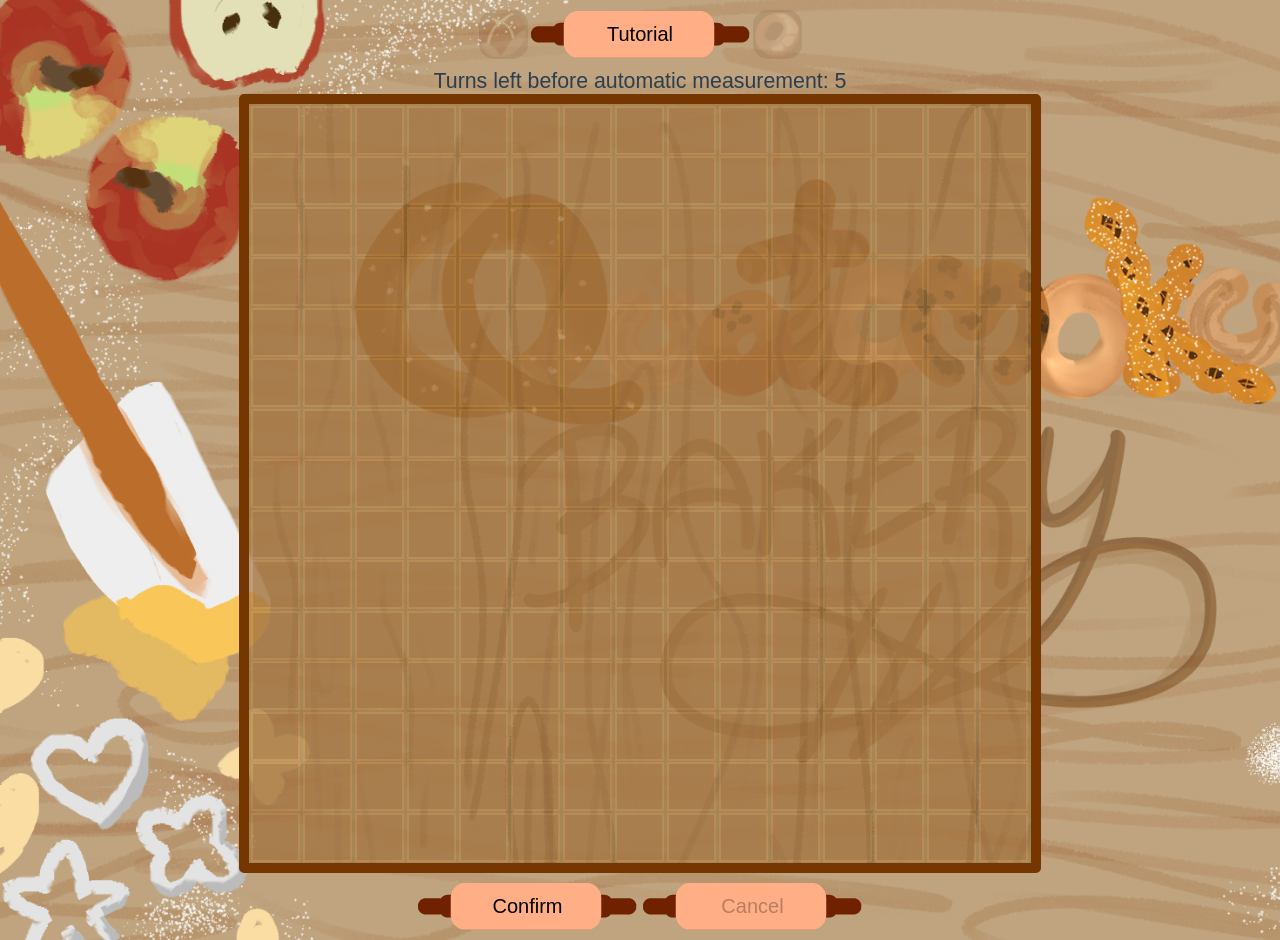
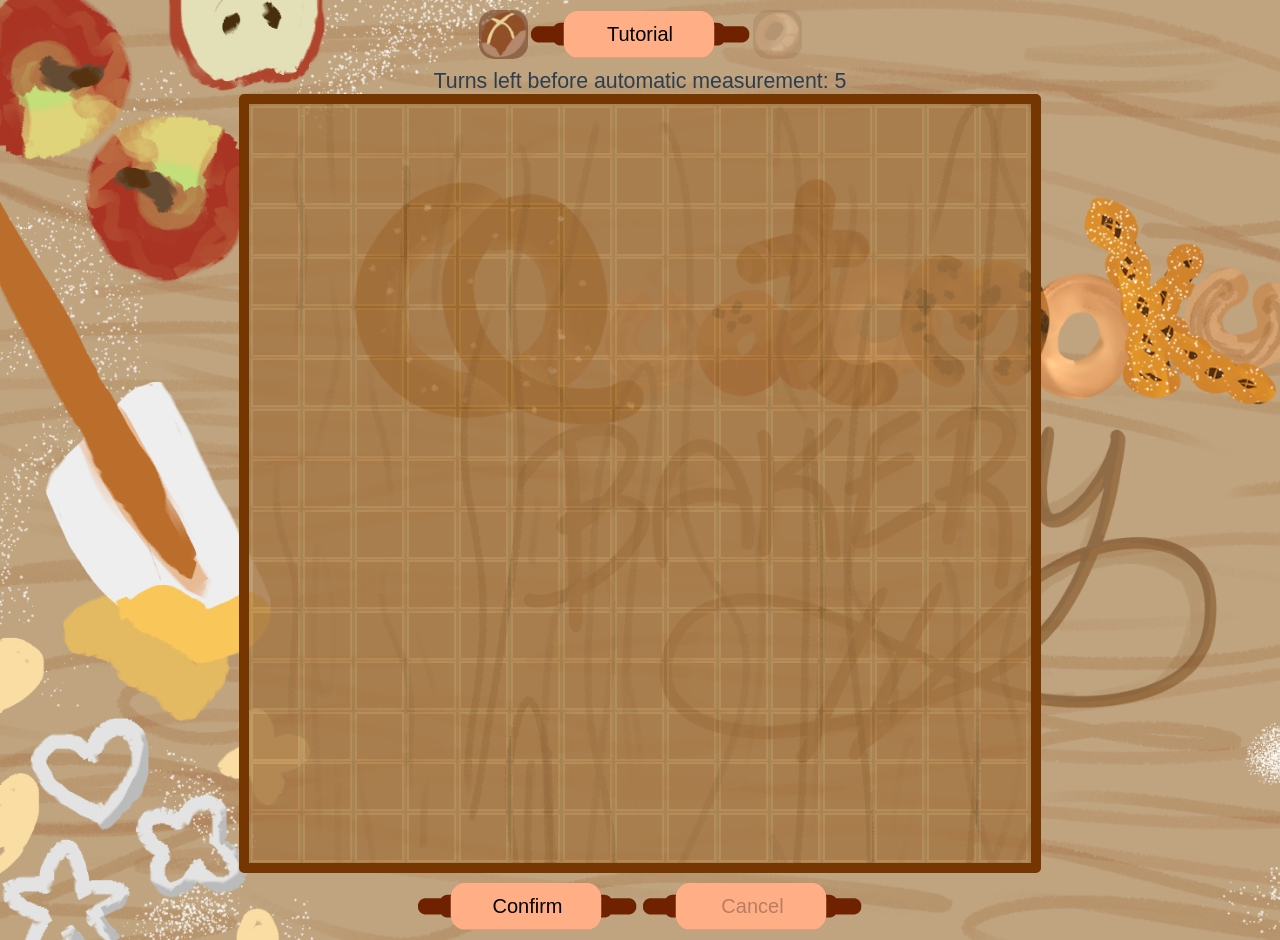
Before and after one commit to IvanIsCoding/Quantomoku, a Vue app in the folder client/: page / in a window 1280 px wide. Built offline with nearby package versions, Linux system fonts and the light colour scheme; no server answers; a web font is replaced by a local one.

Commit message:
implement player alternate visuals

```diff
--- a/client/src/App.vue
+++ b/client/src/App.vue
@@ -1,10 +1,14 @@
 <template>
   <div id="app">
-    <div  class="buttons" >
-      <div v-if="!showTutorial" class="player-turn"><img class="player-hl" src="./assets/P1.png" width="45px" height="45px"></div>
-    <button v-if="!showTutorial" @click="openTutorial">Tutorial</button>
-    <div v-if="!showTutorial" class="player-turn"><img class="player-hl" src="./assets/P2.png" width="45px" height="45px"></div>
-    <button v-if="showTutorial" @click="openTutorial">Play Game</button>
+    <div class="buttons">
+      <div v-if="!showTutorial" :class="playerTurn == 'x'? 'player-turn pt-active' : 'player-turn'">
+        <img class="player-hl" src="./assets/P1.png" width="45px" height="45px" />
+      </div>
+      <button v-if="!showTutorial" @click="openTutorial">Tutorial</button>
+      <div v-if="!showTutorial" :class="playerTurn == 'o'? 'player-turn pt-active' : 'player-turn'">
+        <img class="player-hl" src="./assets/P2.png" width="45px" height="45px" />
+      </div>
+      <button v-if="showTutorial" @click="openTutorial">Play Game</button>
     </div>
     Turns left before automatic measurement: {{5 - measurementTurn}}
     <div v-if="measurementTurn == 5">Measured at this turn</div>
@@ -17,7 +21,11 @@
     />
     <Tutorial v-else />
     <div class="buttons">
-      <button :disabled="showTutorial" @click="sendDataToBackend" :class="showTutorial? 'forceNoHoverAnimation': ''">Confirm</button>
+      <button
+        :disabled="showTutorial"
+        @click="sendDataToBackend"
+        :class="showTutorial? 'forceNoHoverAnimation': ''"
+      >Confirm</button>
       <button
         @click="cancel"
         :disabled="this.playedCells.length == 0"
@@ -218,7 +226,7 @@ button {
   background-color: rgba(100, 46, 25, 0.5);
   border-radius: 15px;
   max-height: 45px;
-  padding:2px;
+  padding: 2px;
   opacity: 0.25;
 }
 
--- a/client/src/components/Cell.vue
+++ b/client/src/components/Cell.vue
@@ -5,7 +5,7 @@
       width="45px"
       height="45px"
       @click="clicked"
-      :class="this.selected? 'selected' : '' + (this.collapsed? ' collapsed' : '')"
+      :class="this.selected? 'selected-x' : '' + (this.collapsed? ' collapsed' : '')"
     />
     <!-- <span style="margin-right: 10px; font-size:5px">{{id}}</span> -->
   </div>
```
